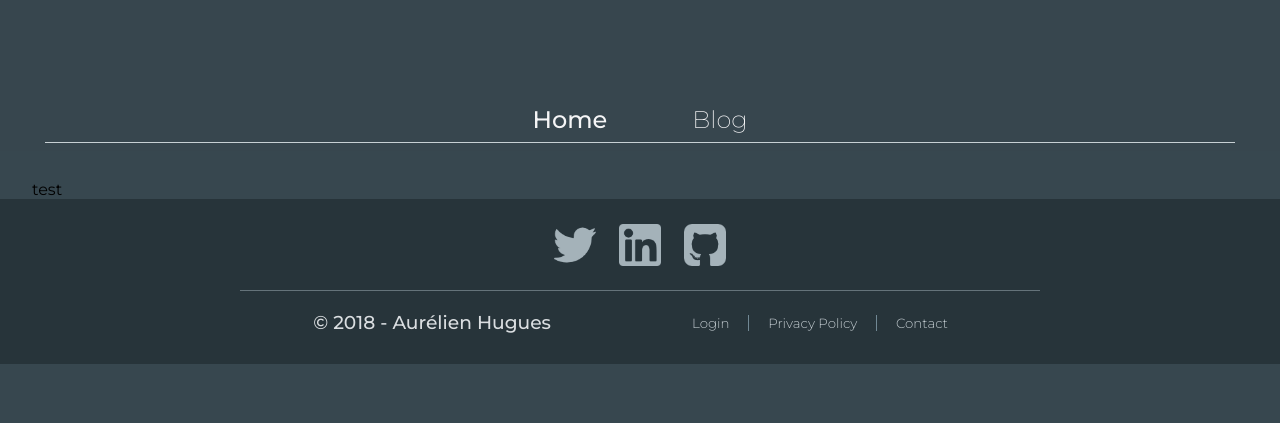
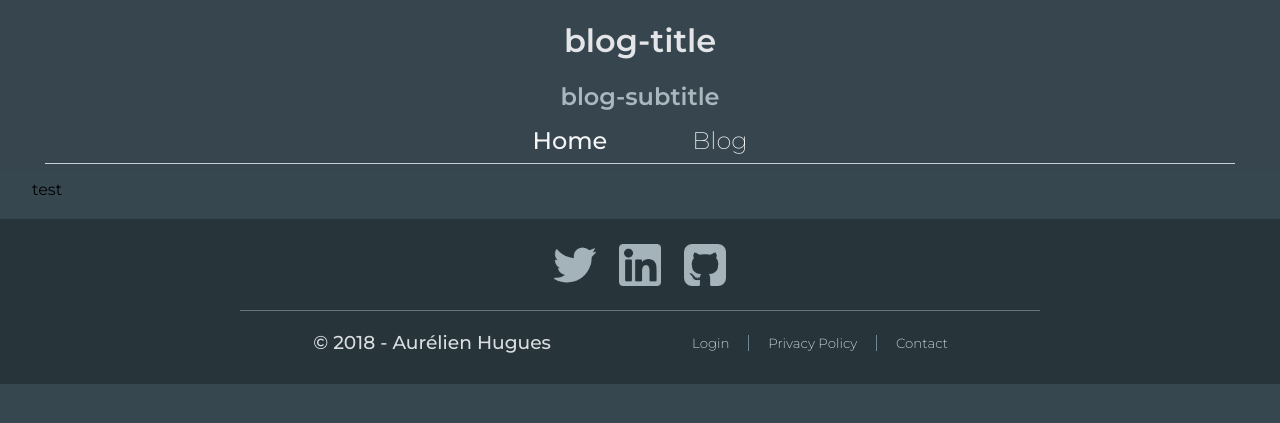
Before and after one commit to aHugues/blog, a Flask app: page / in a window 1280 px wide. Shown: the top 423 px of the page. Run offline with Flask 2, Linux system fonts and the light colour scheme; some libraries are stand-ins or nearby versions.

```diff
--- a/web/static/css/base.css
+++ b/web/static/css/base.css
@@ -36,6 +36,7 @@ body {
     width: 95%;
     margin: auto;
     margin-top: 160px;
+    margin-bottom: 20px;
     padding-top: 20px;
 }
 
@@ -140,6 +141,18 @@ footer {
     border-left: 1px solid #78909C;
 }
 
+.blog-headers {
+    text-align: center;
+}
+
+.blog-title {
+    color: #ECEFF1;
+}
+
+.blog-subtitle {
+    color: #B0BEC5;
+}
+
 @media screen and (max-width: 1100px) {
 
     .footer-separator {
--- a/web/templates/base.html
+++ b/web/templates/base.html
@@ -19,7 +19,14 @@
         <div class="fixed-header">
 
             <div class="page-header">
-                {% block page_header %}{% endblock %}
+                <div class="blog-headers">
+                    <h1 class="blog-title">
+                        blog-title
+                    </h1>
+                    <h2 class="blog-subtitle">
+                        blog-subtitle
+                    </h2>
+                </div>
             </div>
 
             <nav class="navbar">
```
Also changed, not shown: web/static/css/blog.css (+0 -12 lines), web/templates/admin.html (+0 -12 lines), web/templates/blog.html (+0 -12 lines).
